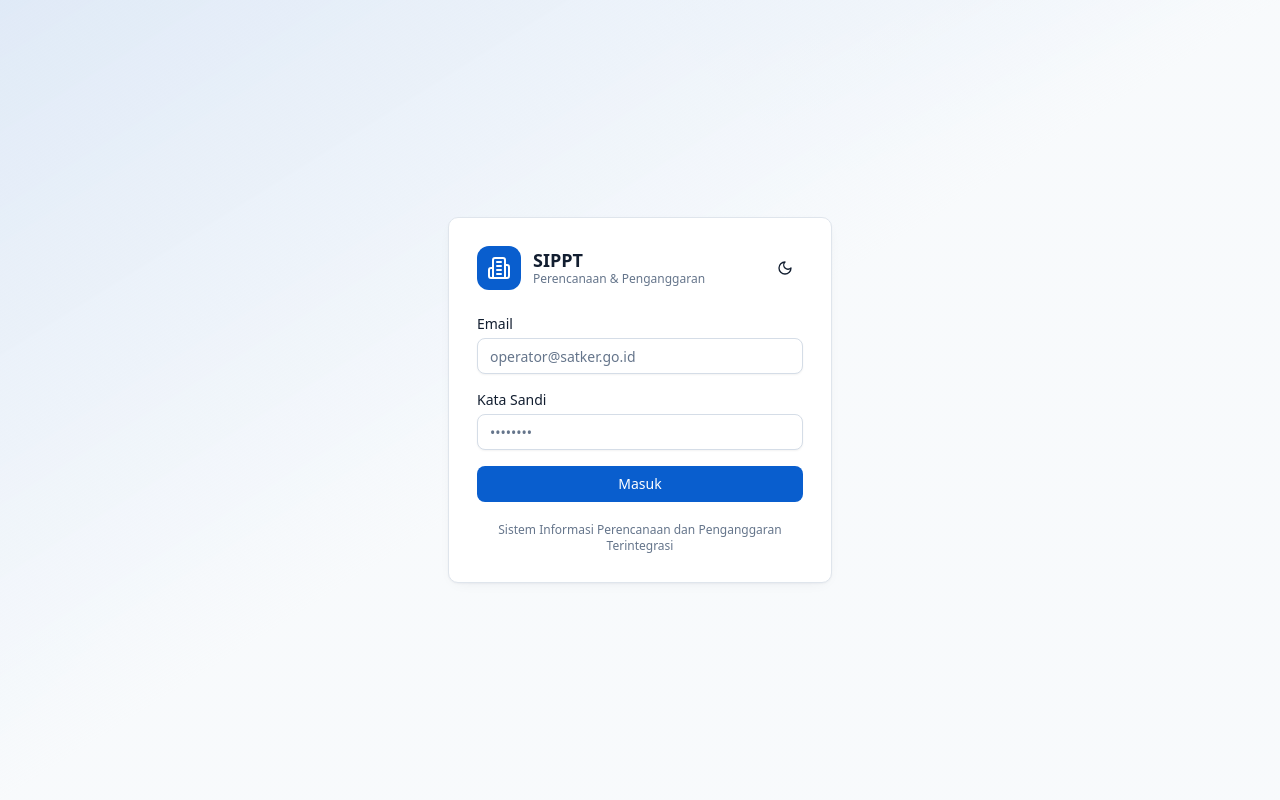
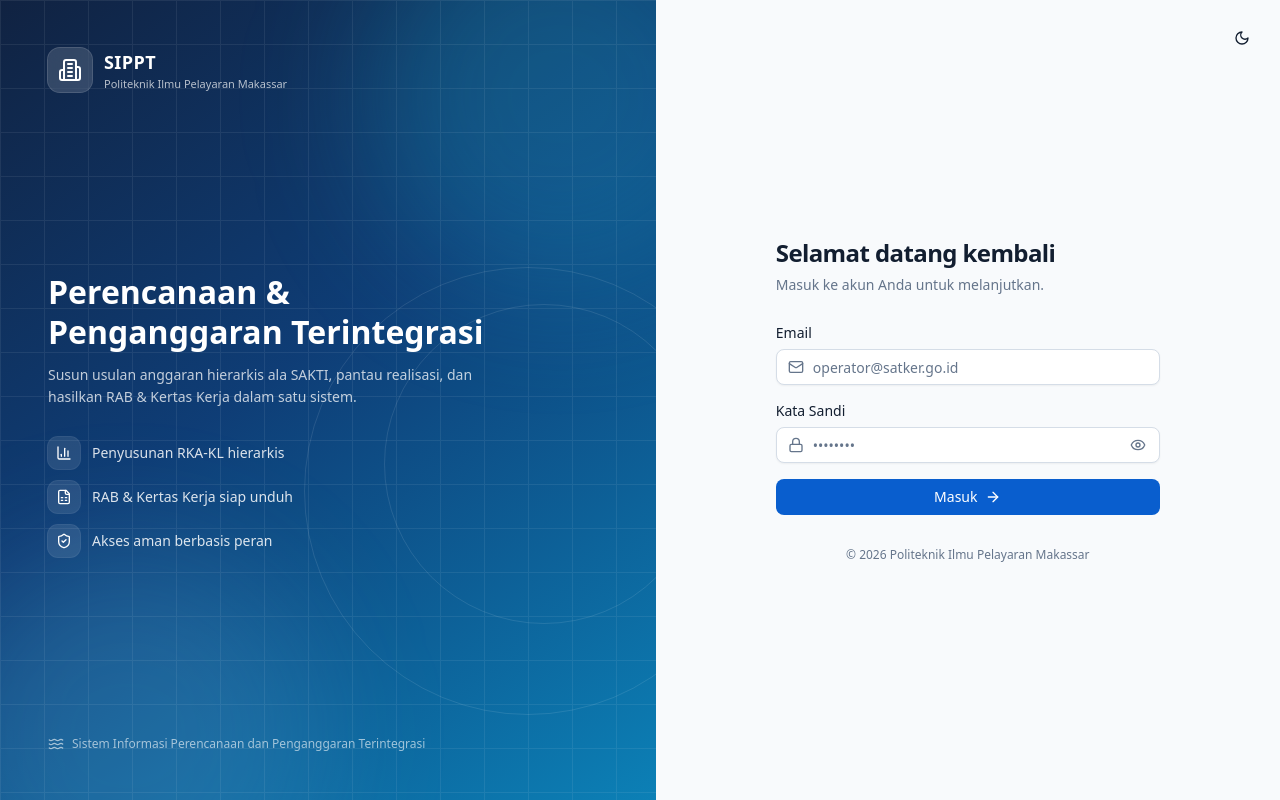
Before and after one commit to fahmanemotion/NEW_RKAKL, a Next.js app: page /login in a window 1280 px wide. Built offline with nearby package versions, Linux system fonts and the light colour scheme; no server answers.

Commit message:
page login

```diff
--- a/src/app/(auth)/layout.tsx
+++ b/src/app/(auth)/layout.tsx
@@ -1,7 +1,3 @@
 export default function AuthLayout({ children }: { children: React.ReactNode }) {
-  return (
-    <div className="grid min-h-screen place-items-center bg-gradient-to-br from-primary/10 via-background to-background p-4">
-      {children}
-    </div>
-  );
+  return <div className="min-h-screen bg-background">{children}</div>;
 }
--- a/src/app/(auth)/login/page.tsx
+++ b/src/app/(auth)/login/page.tsx
@@ -4,9 +4,12 @@ import { useRouter } from 'next/navigation';
 import { useForm } from 'react-hook-form';
 import { zodResolver } from '@hookform/resolvers/zod';
 import { z } from 'zod';
-import { Building2, Loader2 } from 'lucide-react';
+import {
+  Building2, Loader2, Mail, Lock, Eye, EyeOff, ArrowRight,
+  ShieldCheck, BarChart3, FileSpreadsheet, Waves,
+} from 'lucide-react';
 import { createClient } from '@/lib/supabase';
-import { Button, Card, Input } from '@/components/ui';
+import { Button, Input } from '@/components/ui';
 import { ThemeToggle } from '@/components/theme';
 
 const schema = z.object({
@@ -19,6 +22,7 @@ export default function LoginPage() {
   const router = useRouter();
   const [err, setErr] = React.useState<string | null>(null);
   const [timedOut, setTimedOut] = React.useState(false);
+  const [showPw, setShowPw] = React.useState(false);
   React.useEffect(() => {
     if (typeof window !== 'undefined' && new URLSearchParams(window.location.search).get('timeout') === '1') {
       setTimedOut(true);
@@ -39,46 +43,153 @@ export default function LoginPage() {
   }
 
   return (
-    <Card className="w-full max-w-sm p-7">
-      <div className="mb-6 flex items-center justify-between">
-        <div className="flex items-center gap-3">
-          <div className="grid size-11 place-items-center rounded-xl bg-primary text-primary-foreground">
+    <div className="grid min-h-screen lg:grid-cols-[1.05fr_1fr]">
+      {/* ── Panel hero (desktop) ───────────────────────────────────────── */}
+      <div
+        className="relative hidden flex-col justify-between overflow-hidden p-12 text-white lg:flex"
+        style={{
+          backgroundImage:
+            'linear-gradient(145deg, hsl(218 60% 16%) 0%, hsl(213 78% 26%) 45%, hsl(199 88% 38%) 100%)',
+        }}
+      >
+        {/* dekorasi: cahaya, grid, gelombang */}
+        <div className="pointer-events-none absolute inset-0">
+          <div className="absolute -right-24 -top-24 size-96 rounded-full bg-cyan-400/20 blur-3xl" />
+          <div className="absolute -bottom-32 -left-16 size-96 rounded-full bg-sky-300/15 blur-3xl" />
+          <div
+            className="absolute inset-0 opacity-[0.07]"
+            style={{
+              backgroundImage:
+                'linear-gradient(white 1px, transparent 1px), linear-gradient(90deg, white 1px, transparent 1px)',
+              backgroundSize: '44px 44px',
+            }}
+          />
+          {/* lingkaran konsentris ala kompas */}
+          <div className="absolute right-[-6rem] top-1/3 size-[28rem] rounded-full border border-white/10" />
+          <div className="absolute right-[-3rem] top-[38%] size-80 rounded-full border border-white/10" />
+        </div>
+
+        {/* logo */}
+        <div className="relative z-10 flex items-center gap-3">
+          <div className="grid size-11 place-items-center rounded-xl bg-white/15 ring-1 ring-white/25 backdrop-blur">
             <Building2 className="size-6" />
           </div>
           <div>
-            <h1 className="text-lg font-bold leading-tight">SIPPT</h1>
-            <p className="text-xs text-muted-foreground">Perencanaan & Penganggaran</p>
+            <div className="text-lg font-bold tracking-wide">SIPPT</div>
+            <div className="text-[11px] text-white/70">Politeknik Ilmu Pelayaran Makassar</div>
           </div>
         </div>
+
+        {/* judul + sorot fitur */}
+        <div className="relative z-10 max-w-md">
+          <h2 className="text-[2rem] font-bold leading-tight">
+            Perencanaan &amp; Penganggaran Terintegrasi
+          </h2>
+          <p className="mt-3 text-sm leading-relaxed text-white/75">
+            Susun usulan anggaran hierarkis ala SAKTI, pantau realisasi, dan hasilkan RAB &amp; Kertas Kerja dalam satu sistem.
+          </p>
+          <ul className="mt-7 space-y-3">
+            {[
+              { icon: BarChart3, t: 'Penyusunan RKA-KL hierarkis' },
+              { icon: FileSpreadsheet, t: 'RAB & Kertas Kerja siap unduh' },
+              { icon: ShieldCheck, t: 'Akses aman berbasis peran' },
+            ].map(({ icon: Icon, t }) => (
+              <li key={t} className="flex items-center gap-3">
+                <span className="grid size-8 shrink-0 place-items-center rounded-lg bg-white/10 ring-1 ring-white/15">
+                  <Icon className="size-4" />
+                </span>
+                <span className="text-sm text-white/85">{t}</span>
+              </li>
+            ))}
+          </ul>
+        </div>
+
+        {/* footer */}
+        <div className="relative z-10 flex items-center gap-2 text-xs text-white/60">
+          <Waves className="size-4" />
+          Sistem Informasi Perencanaan dan Penganggaran Terintegrasi
+        </div>
+      </div>
+
+      {/* ── Panel form ─────────────────────────────────────────────────── */}
+      <div className="relative flex items-center justify-center bg-background px-6 py-10">
+        <div className="absolute right-5 top-5">
           <ThemeToggle />
         </div>
 
+        <div className="w-full max-w-sm">
+          {/* header brand (mobile) */}
+          <div className="mb-8 flex items-center gap-3 lg:hidden">
+            <div className="grid size-11 place-items-center rounded-xl bg-gradient-to-br from-sidebar-accent to-primary text-white shadow-md shadow-primary/20">
+              <Building2 className="size-6" />
+            </div>
+            <div>
+              <div className="text-lg font-bold leading-tight">SIPPT</div>
+              <p className="text-xs text-muted-foreground">Perencanaan &amp; Penganggaran</p>
+            </div>
+          </div>
+
+          <h1 className="text-2xl font-bold tracking-tight">Selamat datang kembali</h1>
+          <p className="mt-1.5 text-sm text-muted-foreground">
+            Masuk ke akun Anda untuk melanjutkan.
+          </p>
+
           {timedOut && (
-        <p className="mb-4 rounded-md border border-amber-400/50 bg-amber-50 px-3 py-2 text-xs text-amber-800 dark:bg-amber-950/20 dark:text-amber-300">
+            <p className="mt-5 rounded-lg border border-amber-400/50 bg-amber-50 px-3 py-2.5 text-xs text-amber-800 dark:bg-amber-950/20 dark:text-amber-300">
               Sesi berakhir karena tidak ada aktivitas selama 5 menit. Silakan masuk kembali untuk keamanan.
             </p>
           )}
 
-      <form onSubmit={handleSubmit(onSubmit)} className="space-y-4">
+          <form onSubmit={handleSubmit(onSubmit)} className="mt-7 space-y-4">
             <div>
-          <label className="mb-1 block text-sm font-medium">Email</label>
-          <Input type="email" autoComplete="email" placeholder="operator@satker.go.id" {...register('email')} />
+              <label className="mb-1.5 block text-sm font-medium">Email</label>
+              <div className="relative">
+                <Mail className="pointer-events-none absolute left-3 top-1/2 size-4 -translate-y-1/2 text-muted-foreground" />
+                <Input type="email" autoComplete="email" placeholder="operator@satker.go.id" className="pl-9" {...register('email')} />
+              </div>
               {errors.email && <p className="mt-1 text-xs text-destructive">{errors.email.message}</p>}
             </div>
+
             <div>
-          <label className="mb-1 block text-sm font-medium">Kata Sandi</label>
-          <Input type="password" autoComplete="current-password" placeholder="••••••••" {...register('password')} />
+              <label className="mb-1.5 block text-sm font-medium">Kata Sandi</label>
+              <div className="relative">
+                <Lock className="pointer-events-none absolute left-3 top-1/2 size-4 -translate-y-1/2 text-muted-foreground" />
+                <Input
+                  type={showPw ? 'text' : 'password'}
+                  autoComplete="current-password"
+                  placeholder="••••••••"
+                  className="pl-9 pr-10"
+                  {...register('password')}
+                />
+                <button
+                  type="button"
+                  onClick={() => setShowPw((v) => !v)}
+                  className="absolute right-2.5 top-1/2 -translate-y-1/2 rounded p-1 text-muted-foreground hover:text-foreground"
+                  aria-label={showPw ? 'Sembunyikan kata sandi' : 'Tampilkan kata sandi'}
+                  tabIndex={-1}
+                >
+                  {showPw ? <EyeOff className="size-4" /> : <Eye className="size-4" />}
+                </button>
+              </div>
               {errors.password && <p className="mt-1 text-xs text-destructive">{errors.password.message}</p>}
             </div>
-        {err && <p className="rounded-md bg-destructive/10 px-3 py-2 text-xs text-destructive">{err}</p>}
-        <Button type="submit" className="w-full" disabled={isSubmitting}>
-          {isSubmitting && <Loader2 className="size-4 animate-spin" />} Masuk
+
+            {err && (
+              <p className="rounded-lg bg-destructive/10 px-3 py-2.5 text-xs text-destructive">{err}</p>
+            )}
+
+            <Button type="submit" className="group w-full" disabled={isSubmitting}>
+              {isSubmitting ? <Loader2 className="size-4 animate-spin" /> : null}
+              Masuk
+              {!isSubmitting && <ArrowRight className="size-4 transition-transform group-hover:translate-x-0.5" />}
             </Button>
           </form>
 
-      <p className="mt-5 text-center text-xs text-muted-foreground">
-        Sistem Informasi Perencanaan dan Penganggaran Terintegrasi
+          <p className="mt-8 text-center text-xs text-muted-foreground">
+            © {new Date().getFullYear()} Politeknik Ilmu Pelayaran Makassar
           </p>
-    </Card>
+        </div>
+      </div>
+    </div>
   );
 }
```
Lines whose indentation alone changed are shown as unchanged.
